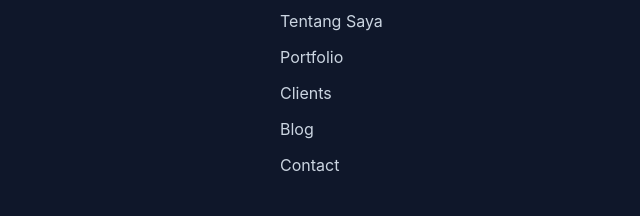
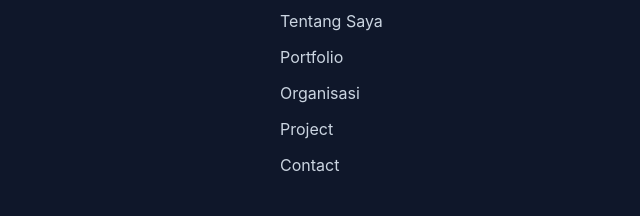
Before and after one commit to nauvalhibrizi23/punya-nauval.github.io, a website: page index.html in a window 1280 px wide. Shown: the part 5480-5696 px from the top of the page, 584-1224 px from the left. Drawn offline with Linux system fonts and the light colour scheme.

Commit message:
first time

```diff
--- a/index.html
+++ b/index.html
@@ -336,7 +336,7 @@
         </form>
 
         <script>
-        function kirimWA() {
+        function Kirim() {
           let nama = document.getElementById("Nama").value;
           let pesan = document.getElementById("Pesan").value;
 
@@ -389,10 +389,10 @@
                 <a href="#portfolio" class="mb-3 inline-block text-base hover:text-primary">Portfolio</a>
               </li>
               <li>
-                <a href="#clients" class="mb-3 inline-block text-base hover:text-primary">Clients</a>
+                <a href="#clients" class="mb-3 inline-block text-base hover:text-primary">Organisasi</a>
               </li>
               <li>
-                <a href="#blog" class="mb-3 inline-block text-base hover:text-primary">Blog</a>
+                <a href="#blog" class="mb-3 inline-block text-base hover:text-primary">Project</a>
               </li>
               <li>
                 <a href="#contact" class="mb-3 inline-block text-base hover:text-primary">Contact</a>
```
